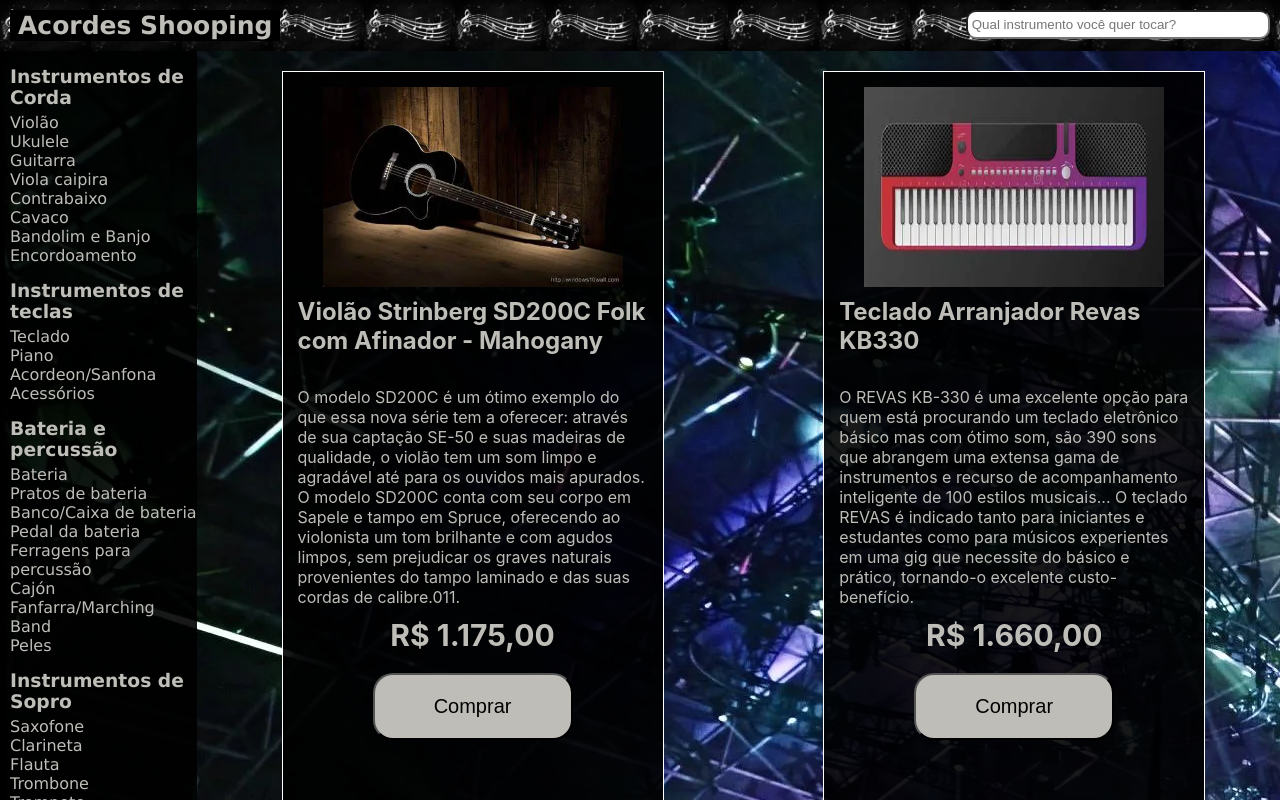
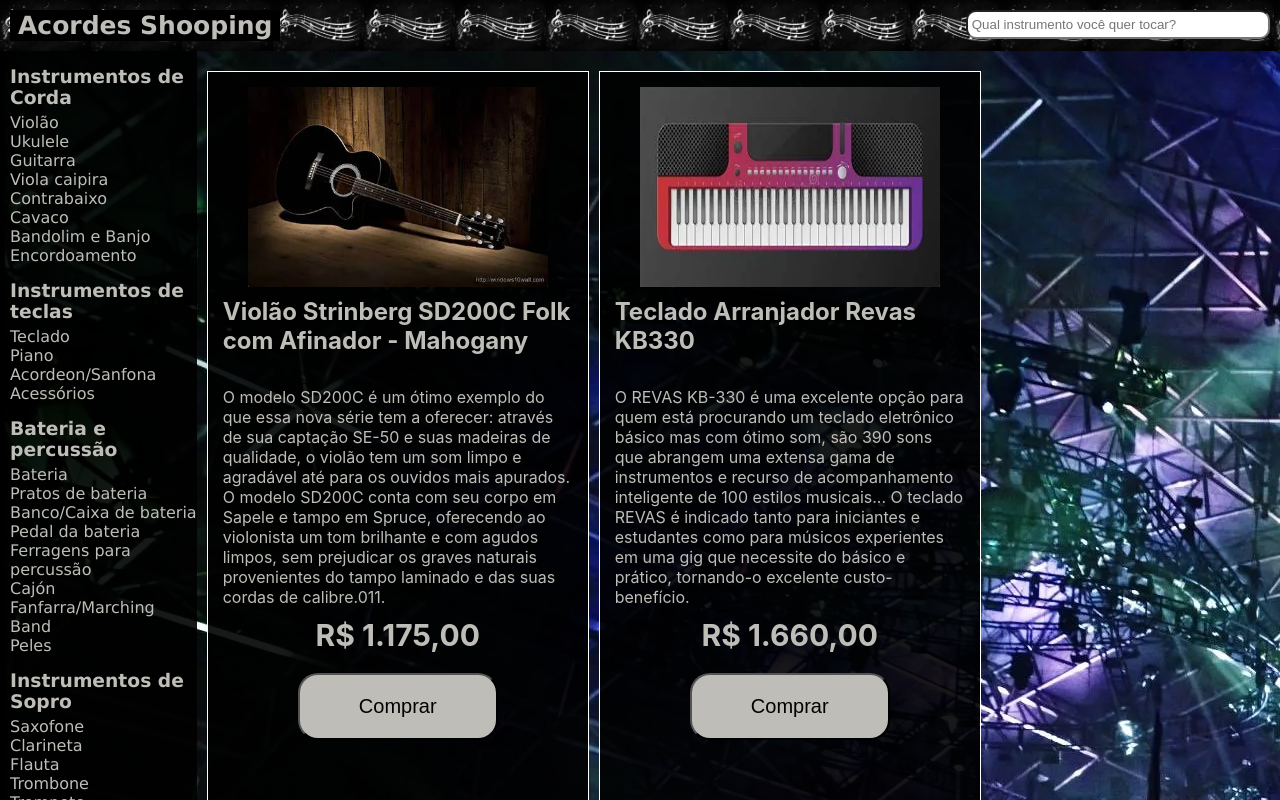
Before and after one commit to alexfonteles/OSF-Academy-CSS, a React (Create React App) app: page / in a window 1280 px wide. Shown: the top 800 px of the page. Built offline with nearby package versions, Linux system fonts and the light colour scheme.

Commit message:
campo de busca corrigido

```diff
--- a/src/App.css
+++ b/src/App.css
@@ -6,3 +6,12 @@
 body {
   background-color: #d9dddc;
 }
+
+.corpo {
+  background-image: url(/src/assets/images/background10.webp);
+  display: flex;
+}
+.box-card {
+  display: flex;
+  flex-wrap: wrap;
+}
--- a/src/App.js
+++ b/src/App.js
@@ -1,20 +1,28 @@
 import './App.css';
 import React, {useState} from 'react';
 
-import HomePage from '../src/components/HomePage'
+import Sidebar from './components/Sidebar';
 import Header from './components/Header';
+import Dadosdoproduto from "./mocks/produtos.json";
+import CardList from './components/CardList/cardlist';
 
-import Dadosdoproduto from './mocks/produtos.json';
 
 function App() {
   const [produtos, setProdutos] = useState(Dadosdoproduto);
 
   const [busca, setBusca] = useState('');
-  const produtosFiltrados = produtos.filter((produto) => produto.nome.includes(busca))
+  const produtosFiltrados = produtos.filter((produto) => produto.nome.toLowerCase().includes(busca.toLowerCase()));
+
 
   return <div className='App'>
-    <Header busca={busca} setBusca={setBusca} />
-    <HomePage />
+    <Header busca={busca} setBusca={setBusca}/>
+    <div className='corpo'>
+      <Sidebar />
+      <div className='box-card'>
+      <CardList produtos={produtosFiltrados} />
+      </div>
+
+    </div>
 
   </div>
 
--- a/src/components/Sidebar/sidebar.js
+++ b/src/components/Sidebar/sidebar.js
@@ -1,6 +1,7 @@
 import './sidebar.css'
 
 function Sidebar() {
+
     return <div className='sidebar'>
         <h3>Instrumentos de Corda</h3>
         <ul>
```
